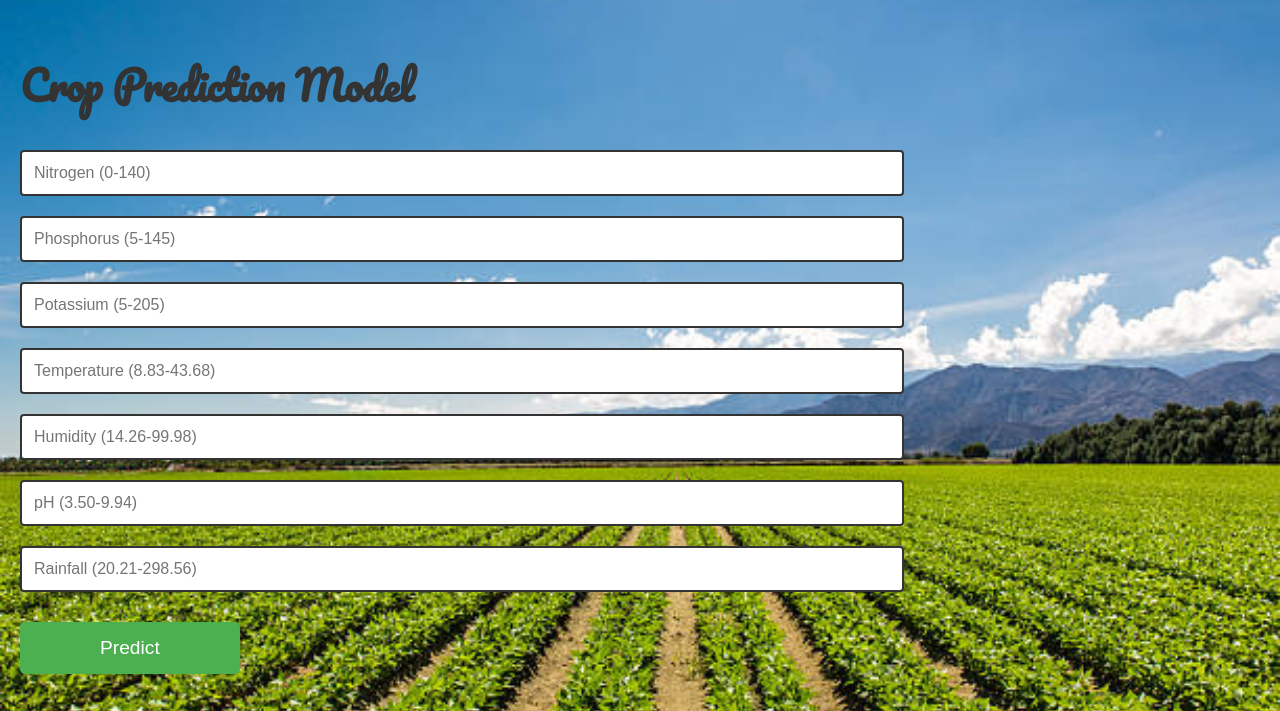
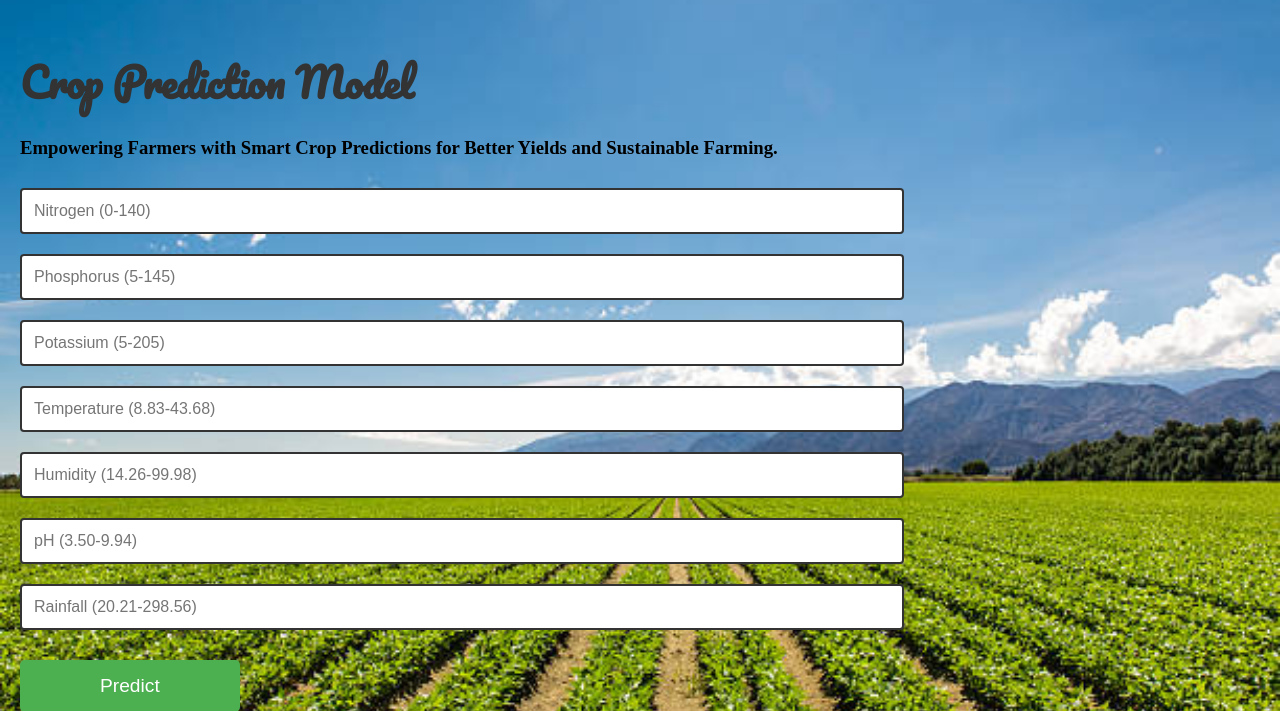
Before and after one commit to prashant-masote/Cropprediction, a Flask app: page / in a window 1280 px wide. Shown: the top 711 px of the page. Run offline with Flask 3, Linux system fonts and the light colour scheme; parts of the project's set-up code (start-up, migrations or seed data) failed here and were passed over.

Commit message:
Update index.html

```diff
--- a/templates/index.html
+++ b/templates/index.html
@@ -16,6 +16,7 @@
 <body>
  <div class="login">
 	<h1>Crop Prediction Model</h1>
+	<h3>Empowering Farmers with Smart Crop Predictions for Better Yields and Sustainable Farming.</h3>
     <!-- N	P	K	temperature	humidity	ph	rainfall	label -->
      <!-- Main Input For Receiving Query to our ML -->
      <form action="{{ url_for('predict') }}" method="post">
```
